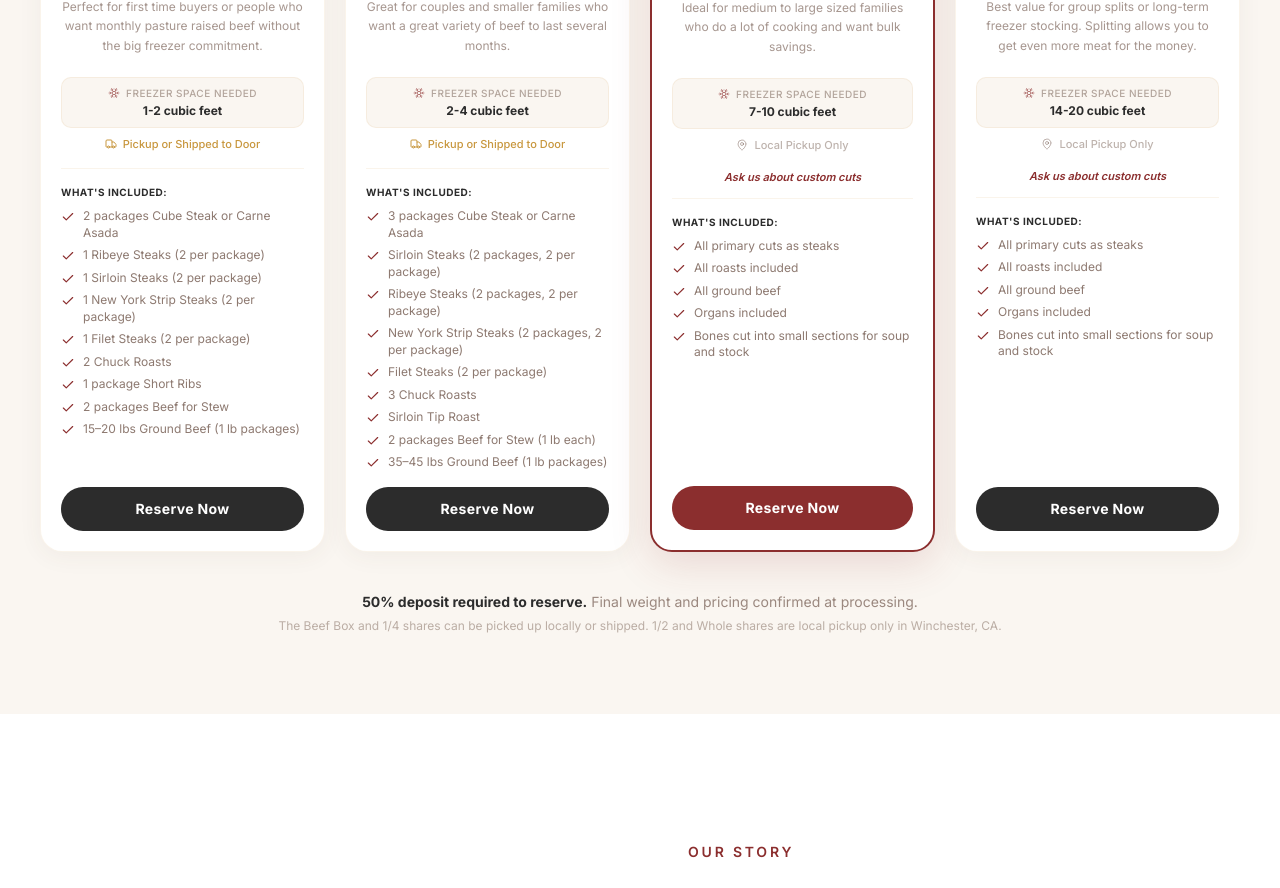
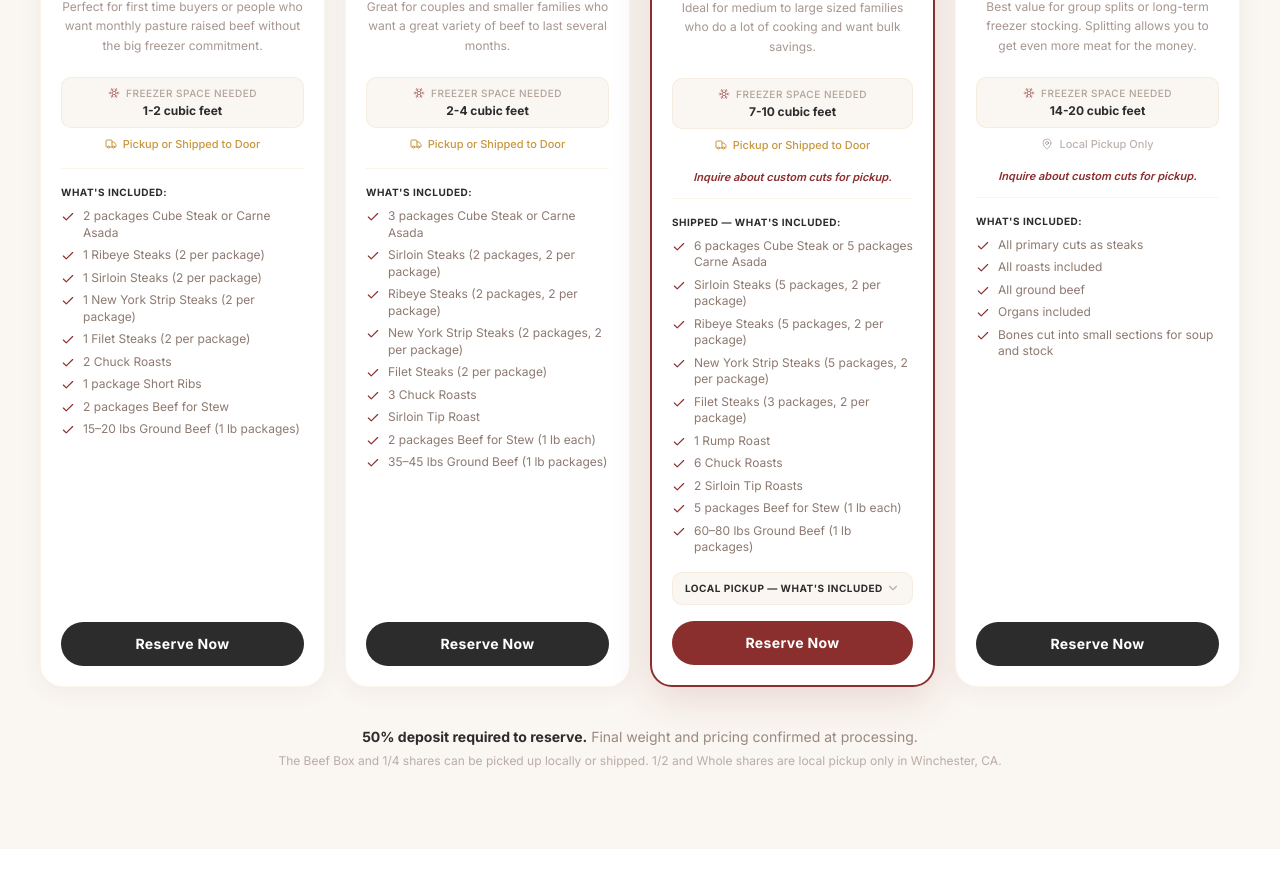
Before and after one commit to tdmgmrkt-arch/baker-farms, a Next.js app: page / in a window 1280 px wide. Shown: the part 1520-2408 px from the top of the page. Built offline with nearby package versions, Linux system fonts and the light colour scheme.

Commit message:
1/2 beef changes

```diff
--- a/src/components/Products.tsx
+++ b/src/components/Products.tsx
@@ -2,7 +2,7 @@
 
 import { useState } from "react";
 import { motion, AnimatePresence } from "framer-motion";
-import { Check, MapPin, Truck, Snowflake, Beef, Bird, Ham, type LucideIcon } from "lucide-react";
+import { Check, MapPin, Truck, Snowflake, Beef, Bird, Ham, ChevronDown, type LucideIcon } from "lucide-react";
 
 type Category = "Beef" | "Chicken" | "Lamb" | "Pork" | "Turkey";
 
@@ -51,9 +51,10 @@ interface Product {
   deposit: string;
   description: string;
   freezerSpace: string;
-  shipping: "shipping" | "pickup";
+  shipping: "shipping" | "pickup" | "both";
   popular?: boolean;
   included: string[];
+  includedPickup?: string[];
   category: Category;
   image: string;
   paymentLink: string;
@@ -121,19 +122,31 @@ const products: Product[] = [
     description:
       "Ideal for medium to large sized families who do a lot of cooking and want bulk savings.",
     freezerSpace: "7-10 cubic feet",
-    shipping: "pickup",
+    shipping: "both",
     popular: true,
     included: [
-      "All primary cuts as steaks",
-      "All roasts included",
-      "All ground beef",
-      "Organs included",
+      "6 packages Cube Steak or 5 packages Carne Asada",
+      "Sirloin Steaks (5 packages, 2 per package)",
+      "Ribeye Steaks (5 packages, 2 per package)",
+      "New York Strip Steaks (5 packages, 2 per package)",
+      "Filet Steaks (3 packages, 2 per package)",
+      "1 Rump Roast",
+      "6 Chuck Roasts",
+      "2 Sirloin Tip Roasts",
+      "5 packages Beef for Stew (1 lb each)",
+      "60–80 lbs Ground Beef (1 lb packages)",
+    ],
+    includedPickup: [
+      "Primary cuts as steaks",
+      "Roasts",
+      "Ground Beef",
+      "Organs",
       "Bones cut into small sections for soup and stock",
     ],
     category: "Beef",
     image: "/images/meats.webp",
     paymentLink: "https://buy.stripe.com/test_6oU00j1h3e3tbu2eYw9EI06",
-    note: "Ask us about custom cuts",
+    note: "Inquire about custom cuts for pickup.",
   },
   {
     name: "Whole Beef",
@@ -155,7 +168,7 @@ const products: Product[] = [
     category: "Beef",
     image: "/images/steaks4.webp",
     paymentLink: "https://buy.stripe.com/test_bJe5kD3pbbVl2XwaIg9EI07",
-    note: "Ask us about custom cuts",
+    note: "Inquire about custom cuts for pickup.",
   },
   // ── Chicken ──
   {
@@ -196,6 +209,43 @@ const products: Product[] = [
     paymentLink: "https://buy.stripe.com/test_3cI3cv1h3aRh41A5nW9EI01",
   },
 ];
+
+function PickupAccordion({ items }: { items: string[] }) {
+  const [open, setOpen] = useState(false);
+  return (
+    <div className="mt-3">
+      <button
+        onClick={() => setOpen(!open)}
+        className="w-full flex items-center justify-between py-2 px-3 rounded-lg bg-cream border border-golden/10 hover:border-golden/20 transition-colors"
+      >
+        <span className="text-charcoal font-bold text-[10px] uppercase tracking-wider">
+          Local Pickup — What&apos;s Included
+        </span>
+        <ChevronDown
+          className={`w-3.5 h-3.5 text-warm-brown/40 transition-transform duration-300 ${open ? "rotate-180" : ""}`}
+        />
+      </button>
+      <AnimatePresence initial={false}>
+        {open && (
+          <motion.ul
+            initial={{ height: 0, opacity: 0 }}
+            animate={{ height: "auto", opacity: 1 }}
+            exit={{ height: 0, opacity: 0 }}
+            transition={{ duration: 0.3, ease: "easeInOut" }}
+            className="overflow-hidden space-y-1.5 mt-2"
+          >
+            {items.map((item, idx) => (
+              <li key={idx} className="flex items-start gap-2">
+                <Check className="w-3.5 h-3.5 text-barn-red mt-0.5 shrink-0" />
+                <span className="text-warm-brown/70 text-xs leading-snug">{item}</span>
+              </li>
+            ))}
+          </motion.ul>
+        )}
+      </AnimatePresence>
+    </div>
+  );
+}
 
 export default function Products() {
   const [activeCategory, setActiveCategory] = useState<Category>("Beef");
@@ -411,7 +461,7 @@ export default function Products() {
                       </div>
 
                       <div className="flex items-center justify-center gap-1.5">
-                        {product.shipping === "shipping" ? (
+                        {product.shipping === "shipping" || product.shipping === "both" ? (
                           <>
                             <Truck className="w-3 h-3 text-golden" />
                             <span className="text-golden text-[11px] font-medium">
@@ -441,20 +491,36 @@ export default function Products() {
 
                     {/* What's Included */}
                     <div className="mb-4 flex-1">
+                      {product.includedPickup ? (
+                        <>
+                          <h4 className="text-charcoal font-bold text-[10px] uppercase tracking-wider mb-2">
+                            Shipped — What&apos;s Included:
+                          </h4>
+                          <ul className="space-y-1.5 mb-4">
+                            {product.included.map((item, idx) => (
+                              <li key={idx} className="flex items-start gap-2">
+                                <Check className="w-3.5 h-3.5 text-barn-red mt-0.5 shrink-0" />
+                                <span className="text-warm-brown/70 text-xs leading-snug">{item}</span>
+                              </li>
+                            ))}
+                          </ul>
+                          <PickupAccordion items={product.includedPickup} />
+                        </>
+                      ) : (
+                        <>
                           <h4 className="text-charcoal font-bold text-[10px] uppercase tracking-wider mb-2">
                             What&apos;s Included:
                           </h4>
                           <ul className="space-y-1.5">
                             {product.included.map((item, idx) => (
-                          <li
-                            key={idx}
-                            className="flex items-start gap-2"
-                          >
+                              <li key={idx} className="flex items-start gap-2">
                                 <Check className="w-3.5 h-3.5 text-barn-red mt-0.5 shrink-0" />
                                 <span className="text-warm-brown/70 text-xs leading-snug">{item}</span>
                               </li>
                             ))}
                           </ul>
+                        </>
+                      )}
                     </div>
 
                     {/* CTA Button */}
```
Lines whose indentation alone changed are shown as unchanged.
